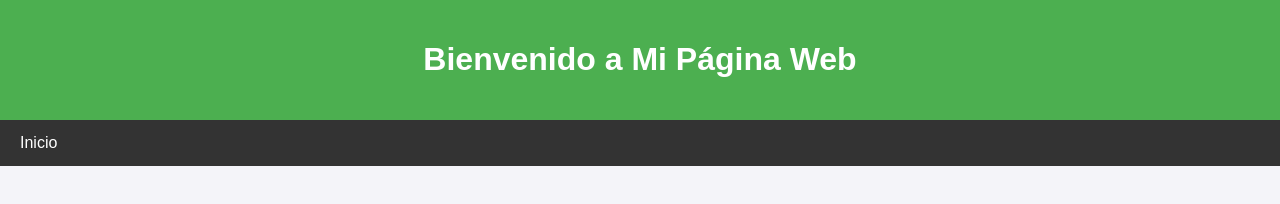
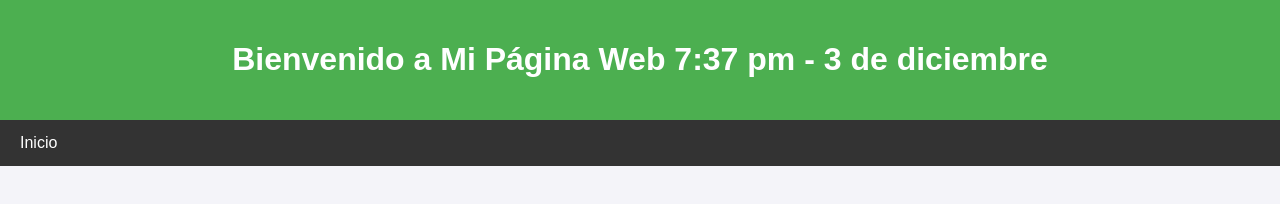
Before and after one commit to gustavo-ladinop/parcialweb, a plain HTML site: page index.html in a window 1280 px wide. Drawn offline with Linux system fonts and the light colour scheme.

Commit message:
Update index.html
v4

```diff
--- a/index.html
+++ b/index.html
@@ -54,7 +54,7 @@
 </head>
 <body>
     <header>
-        <h1>Bienvenido a Mi Página Web</h1>
+        <h1>Bienvenido a Mi Página Web 7:37 pm - 3 de diciembre</h1>
     </header>
 
     <nav>
```
